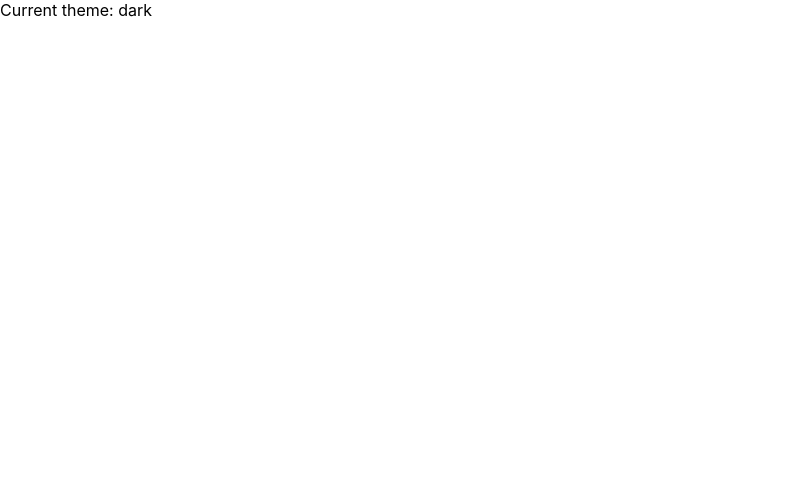
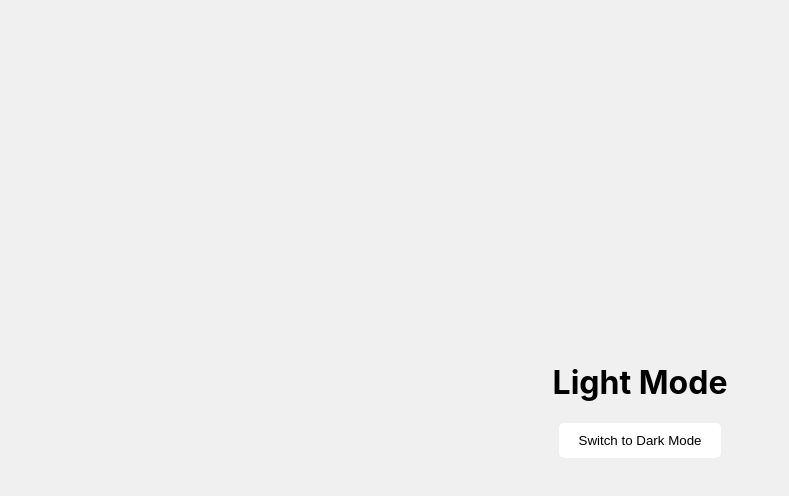
Before and after one commit to Bodzia04/Coursera-Advanced-React, a React (Create React App) app: page / in a window 1280 px wide. Shown: the top 496 px of the page, without its empty margins (0-789 px from the left). Built offline with nearby package versions, Linux system fonts and the light colour scheme.

Commit message:
Week 1 -> 1) Components -> 4) React Context -> 3) Exercise Create a light-dark theme switcher(написаний мною код не відповідає завднанню(потрібно зробити так як це хоче завдання), але сама логіка працює)

```diff
--- a/src/App.js
+++ b/src/App.js
@@ -1,19 +1,72 @@
 import './App.css';
-import { useRef, useState, createContext, useContext } from 'react';
+import { createContext, useState, useContext } from 'react';
 
 const ThemeContext = createContext();
 
-const Toolbar = () => {
-  const theme = useContext(ThemeContext);
-  return <div>Current theme: {theme}</div>
-}
+function ThemeProvider({children}){
+  const [theme, setTheme] = useState('light');
 
-function App() {
+  const toggleTheme = () => {
+    setTheme((prevTheme) => (prevTheme === 'light' ? 'dark' : 'light'))
+  }
+
   return(
-    <ThemeContext.Provider value='dark'>
-      <Toolbar />
+    <ThemeContext.Provider value={{theme, toggleTheme}}>
+      {children}
     </ThemeContext.Provider>
   )
 }
 
-export default App;
+function useTheme() {
+  return useContext(ThemeContext);
+}
+
+function ThemeToggleButton(){
+  const {theme, toggleTheme} = useTheme();
+
+  return(
+    <button
+      onClick={toggleTheme}
+      style={{
+        background: theme === 'light' ? '#fff' : '#333',
+        color: theme === 'light' ? '#000' : '#fff',
+        border: 'none',
+        padding: "10px 20px",
+        borderRadius: "5px",
+        cursor: "pointer",
+      }}
+    >
+      Switch to {theme === 'light' ? 'Dark' : 'Light'} Mode
+    </button>
+  )
+}
+function App() {
+  const {theme} = useTheme();
+
+  return(
+    <div
+      style={{
+        background: theme === 'light' ? '#f0f0f0' : '#121212',
+        color: theme === 'light' ? '#000' : '#fff',
+        height: "100vh",
+        display: "flex",
+        justifyContent: "center",
+        alignItems: "center",
+        flexDirection: "column",
+      }}
+    >
+      <h1>{theme === 'light' ? 'Light Mode' : 'Dark Mode'}</h1>
+      <ThemeToggleButton />
+    </div>
+  )
+}
+
+function Root(){
+  return(
+    <ThemeProvider>
+      <App />
+    </ThemeProvider>
+  )
+}
+
+export default Root;
```
